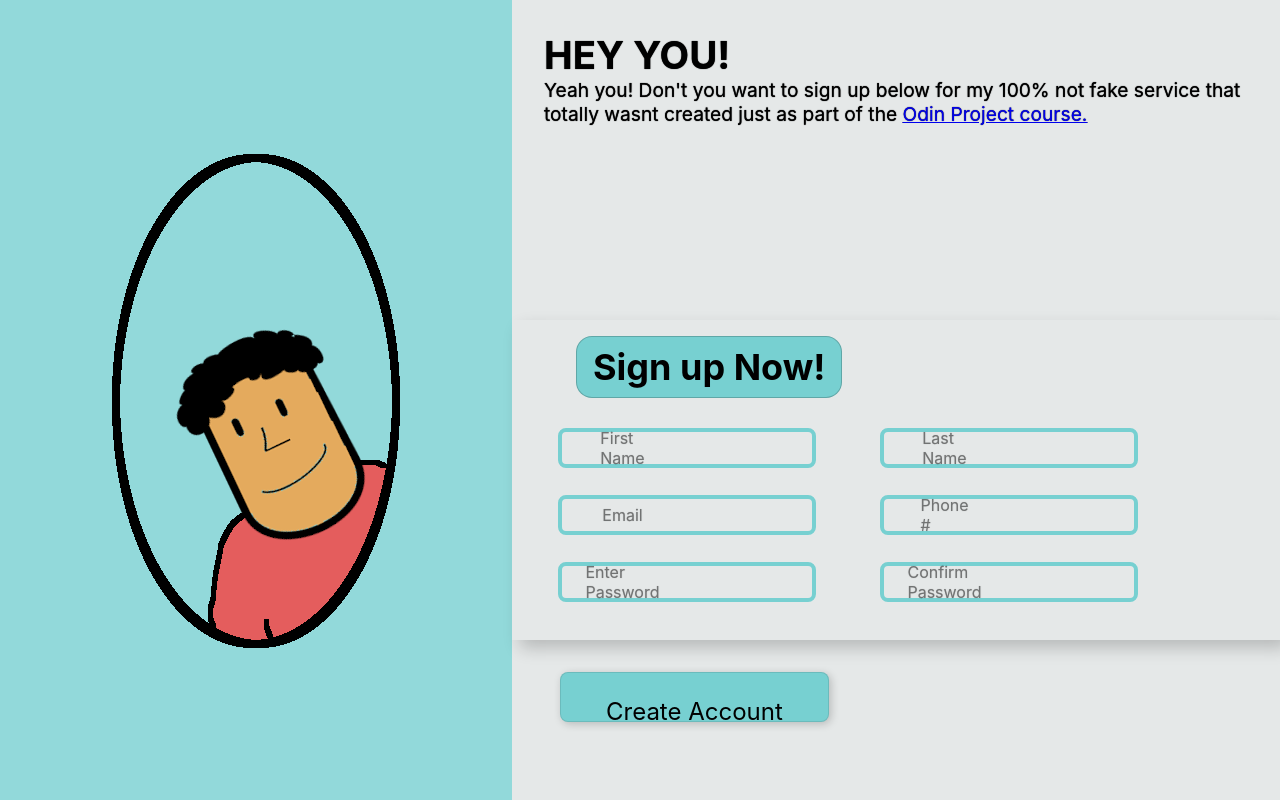
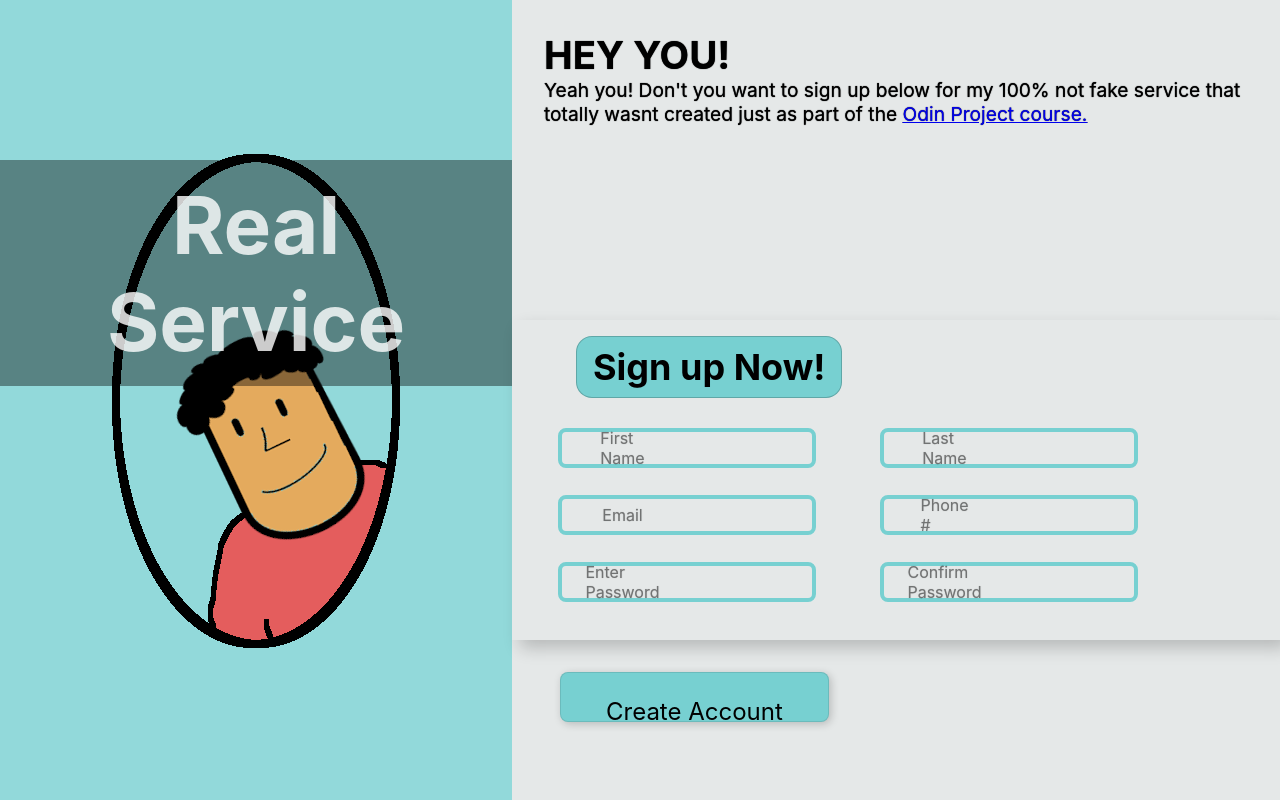
Before and after one commit to EnzoDFer/sign-up-form, a React (Create React App) app in the folder sign-up-form/: page / in a window 1280 px wide. Built offline with nearby package versions, Linux system fonts and the light colour scheme.

Commit message:
Create and Add TitleBanner

```diff
--- a/sign-up-form/src/App.js
+++ b/sign-up-form/src/App.js
@@ -1,5 +1,5 @@
 import Form from './Components/Form';
-import { BannerWrapper,Banner,Main,ContentWrapper,Content } from './App.styles';
+import { BannerWrapper,Banner, TitleBanner,Main,ContentWrapper,Content } from './App.styles';
 
 function App() {
   return (
@@ -9,6 +9,7 @@ function App() {
             backgroundImage={require('./images/Banner.png')}
           >
           </Banner>
+          <TitleBanner>Real Service</TitleBanner>
       </BannerWrapper>
       <ContentWrapper>
         <Content>
--- a/sign-up-form/src/App.styles.js
+++ b/sign-up-form/src/App.styles.js
@@ -32,11 +32,17 @@ export const Banner = styled.div`
 `;
 
 export const TitleBanner = styled.div`
-  height: 20%;
+  height: fit-content;
   width: 100%;
   background: rgb(0,0,0,0.4);
   position: absolute;
-  top: 30%;
+  top: 20%;
+  padding: 1rem;
+  font-size: 5rem;
+  text-align: center;
+  font-weight: bolder;
+  color: rgb( 255,255,255,0.8);
+
 `;
 
 export const ContentWrapper = styled.div`
```
